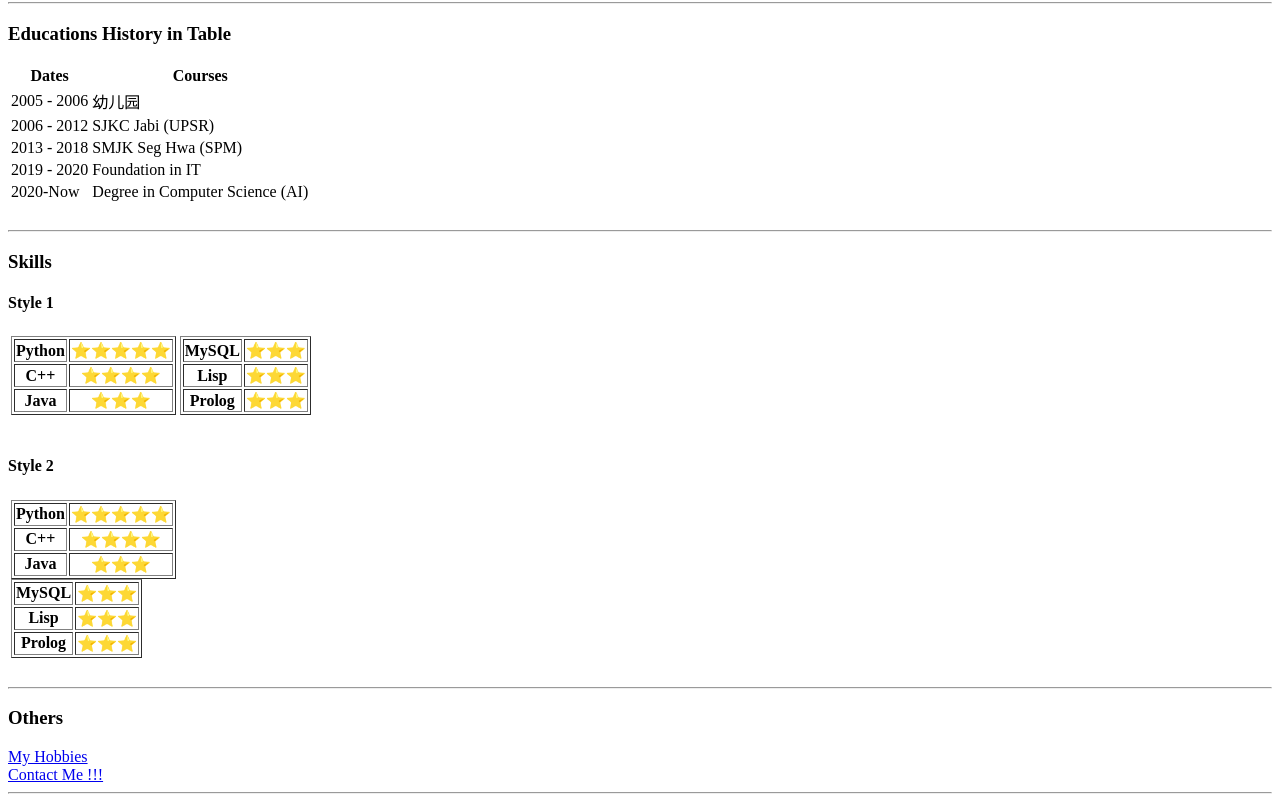
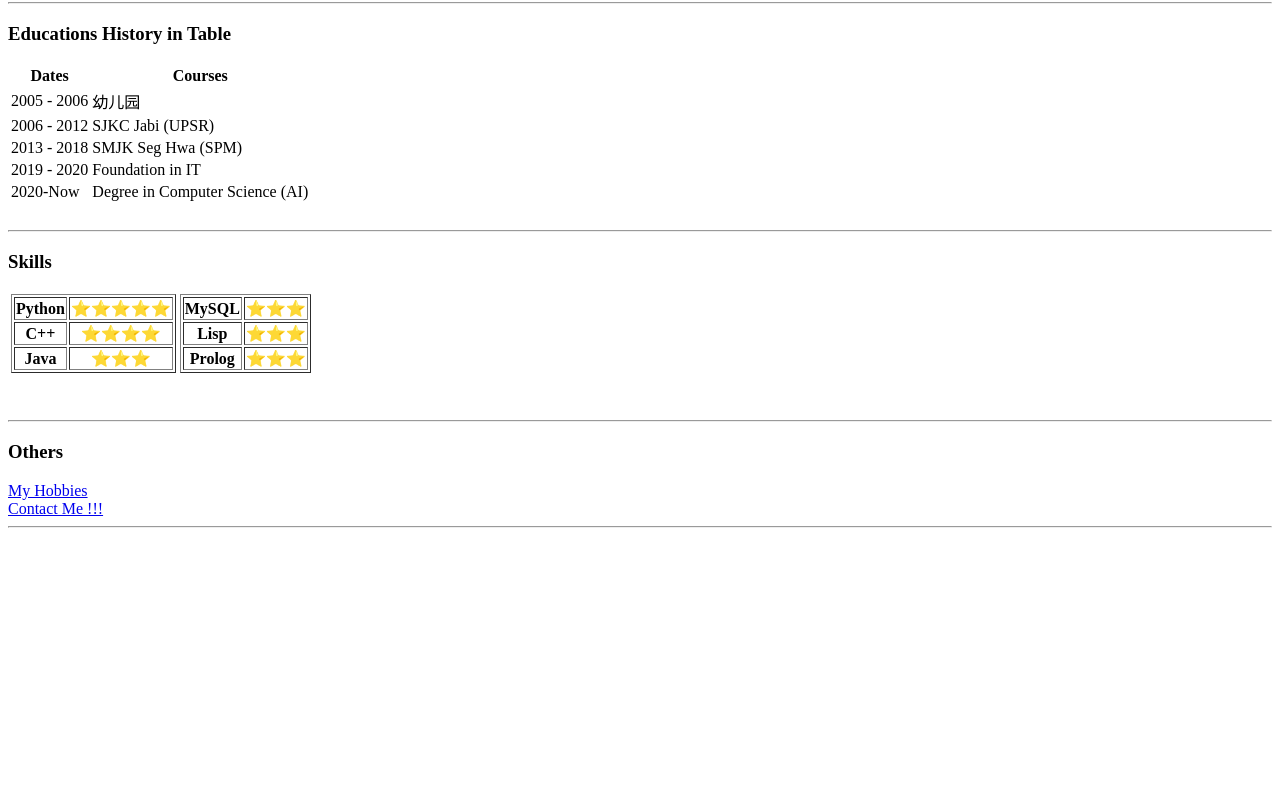
Before and after one commit to shisian512/cv, a plain HTML site: page index.html in a window 1280 px wide. Shown: the part 514-1316 px from the top of the page. After the commit the page ends 1050 px from the top, so only its background shows below. Drawn offline with Linux system fonts and the light colour scheme.

Commit message:
Update index.html

```diff
--- a/index.html
+++ b/index.html
@@ -80,7 +80,6 @@
   <br>
   <hr>
   <h3>Skills</h3>
-  <h4>Style 1</h4>
   <table>
     <tr>
       <th>
@@ -118,43 +117,7 @@
     </tr>
   </table>
   <br>
-  <h4>Style 2</h4>
-  <table>
-    <thead>
 
-    </thead>
-
-    <tbody>
-      <tr>
-        <th>
-          <table border="1">
-            <tr>
-              <td>Python</td>
-              <td>⭐⭐⭐⭐⭐</td>
-            </tr>
-            <tr>
-              <td>C++</td>
-              <td>⭐⭐⭐⭐</td>
-            </tr>
-            <tr>
-              <td>Java</td>
-              <td>⭐⭐⭐</td>
-            </tr>
-          </table>
-          <table border="1">
-            <tr>
-              <td>MySQL</td>
-              <td>⭐⭐⭐</td>
-            </tr>
-            <tr>
-              <td>Lisp</td>
-              <td>⭐⭐⭐</td>
-            </tr>
-            <tr>
-              <td>Prolog</td>
-              <td>⭐⭐⭐</td>
-            </tr>
-          </table>
         </th>
 
       </tr>
```
